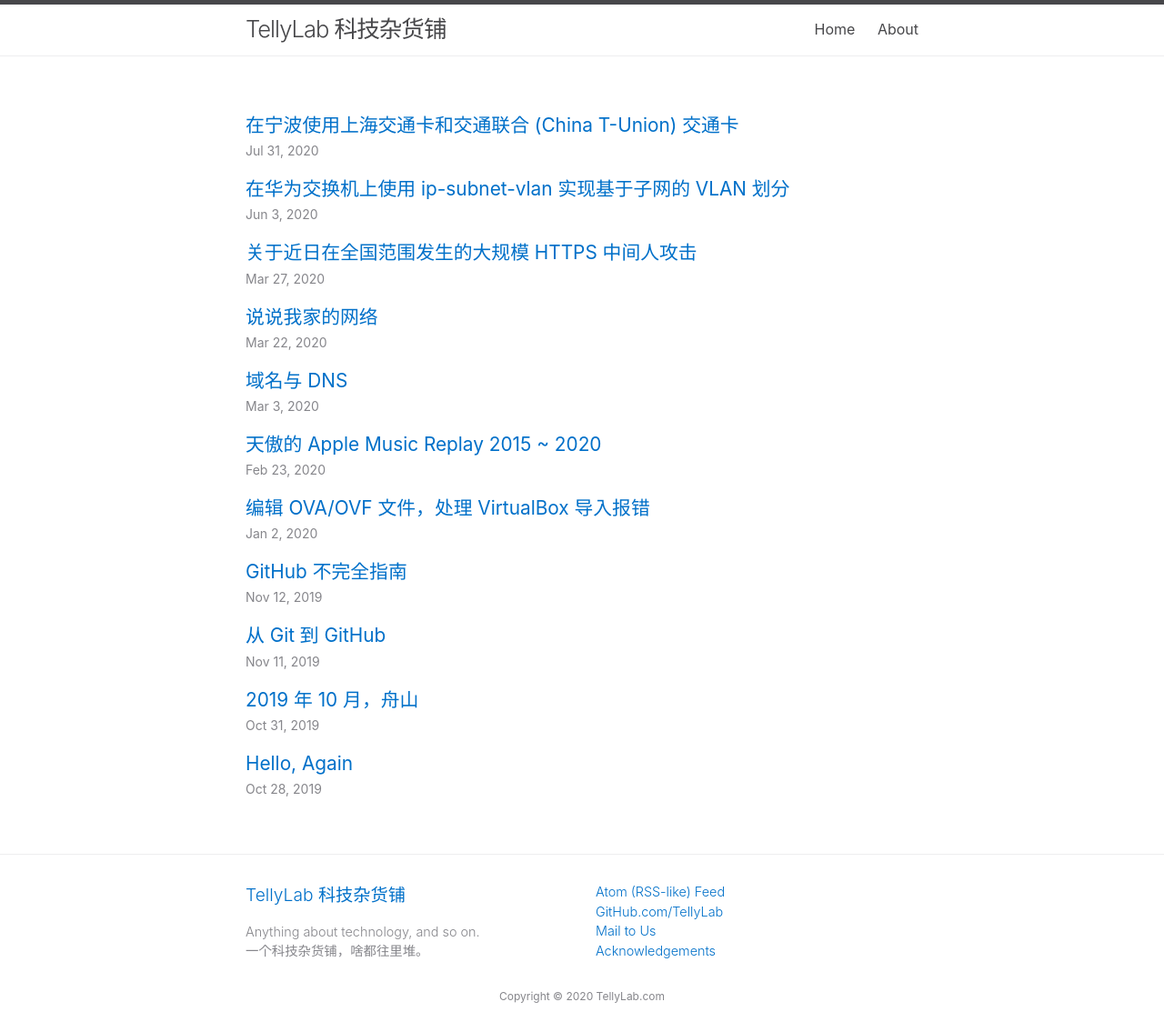
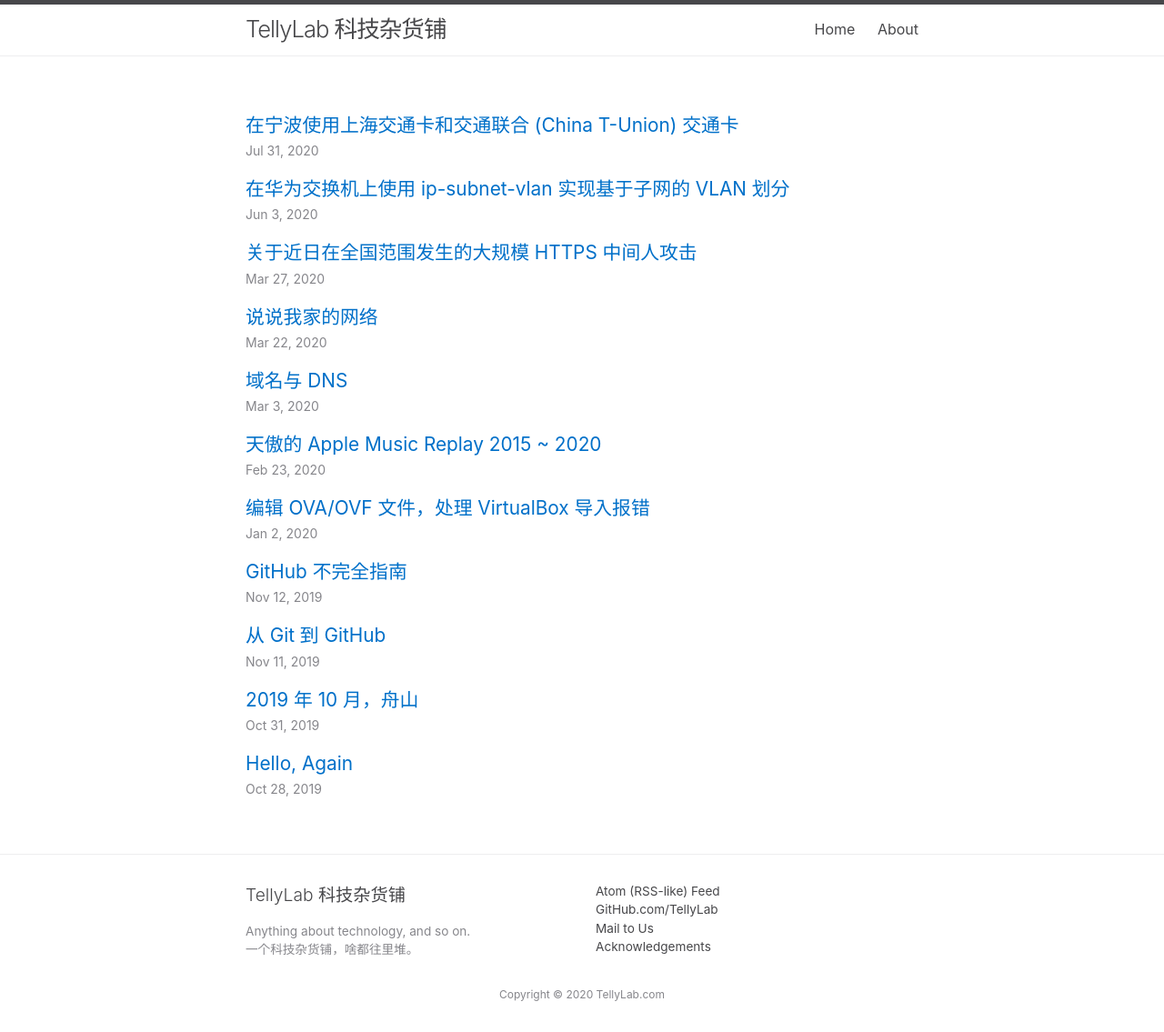
Before and after one commit to TellyLab/tellylab.com, a Jekyll site: the page built from index.html, in a window 1280 px wide. Shown: the whole page at 91% size. Built offline with Jekyll 4.4.1, drawn with Linux system fonts in a browser that asks for light colours.

Commit message:
Update CSS

```diff
--- a/_sass/main.scss
+++ b/_sass/main.scss
@@ -185,6 +185,22 @@
   }
 }
 
+.grey {
+  color: $grey-color;
+
+  &:visited {
+    color: $grey-color;
+  }
+}
+
+.dark-grey {
+  color: $grey-color-dark;
+
+  &:visited {
+    color: $grey-color-dark;
+  }
+}
+
 
 
 /**
@@ -274,29 +290,6 @@
   content: "";
   display: table;
   clear: both;
-}
-
-
-
-/**
- * Icons
- */
-
-.orange {
-  color: #f66a0a;
-}
-
-.grey {
-  color: #828282;
-}
-
-.svg-icon {
-  width: 16px;
-  height: 16px;
-  display: inline-block;
-  fill: currentColor;
-  padding: 5px 3px 2px 5px;
-  vertical-align: text-bottom;
 }
 
 
@@ -471,24 +464,12 @@
   padding: $spacing-unit 0;
 }
 
-.footer-heading {
-  @include relative-font-size(1.2);
-  font-weight: 300;
-  margin-bottom: $spacing-unit / 2;
-  color: $grey-color-dark;
-
-  &:hover {
-    color: $link-hover-color-grey;
-  }
-}
-
 .footer-col-wrapper {
-  @include relative-font-size(0.9);
-  font-weight: 300;
   color: $grey-color;
 }
 
 .footer-col {
+  font-size: 0.85rem;
   margin-bottom: $spacing-unit;
 }
 
@@ -510,6 +491,17 @@
       padding-right: 0;
       padding-left: $spacing-unit / 2;
     }
+  }
+}
+
+.footer-heading {
+  font-size: 1.2rem;
+  font-weight: 300;
+  margin-bottom: $spacing-unit / 2;
+  color: $grey-color-dark;
+
+  &:hover {
+    color: $link-hover-color-grey;
   }
 }
 
```
